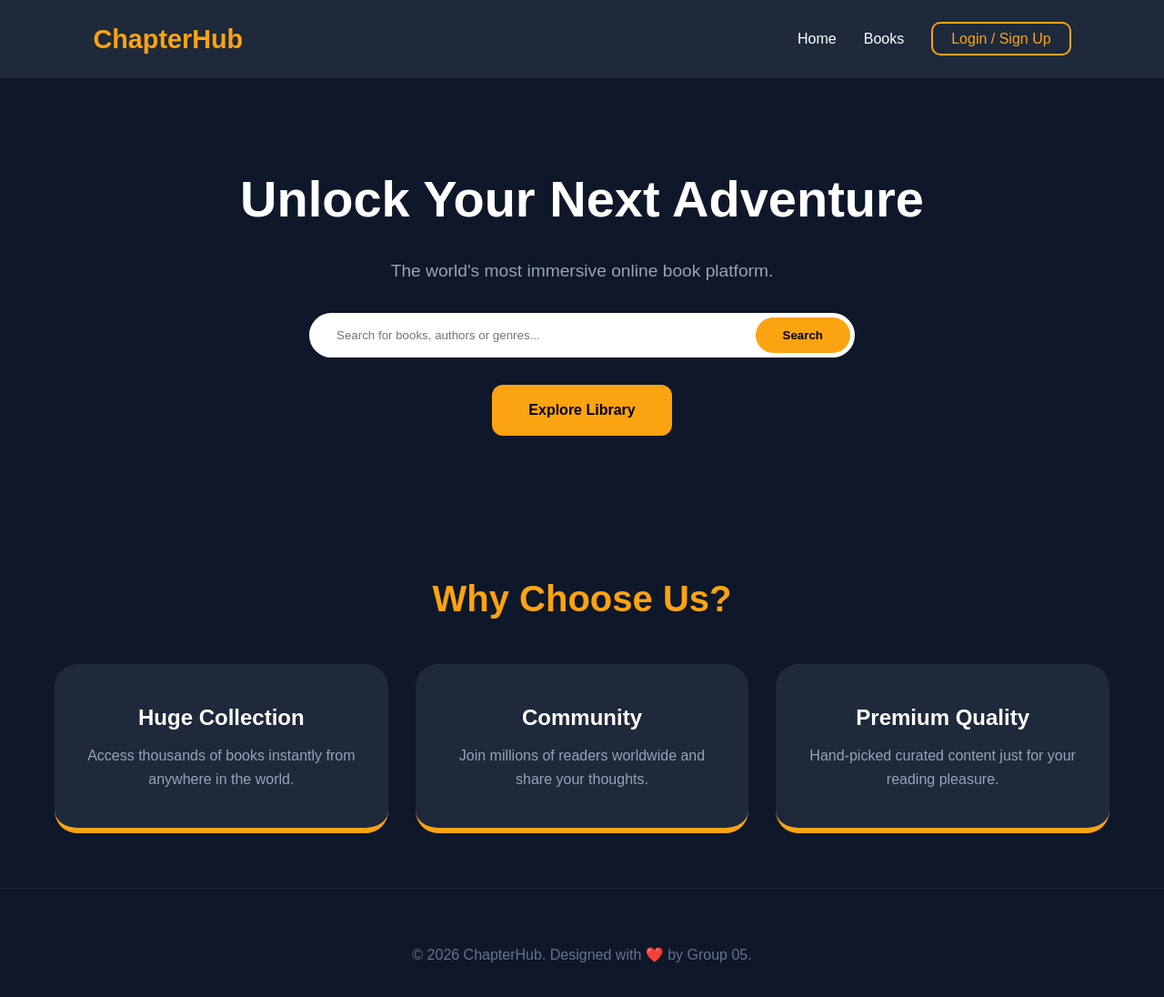
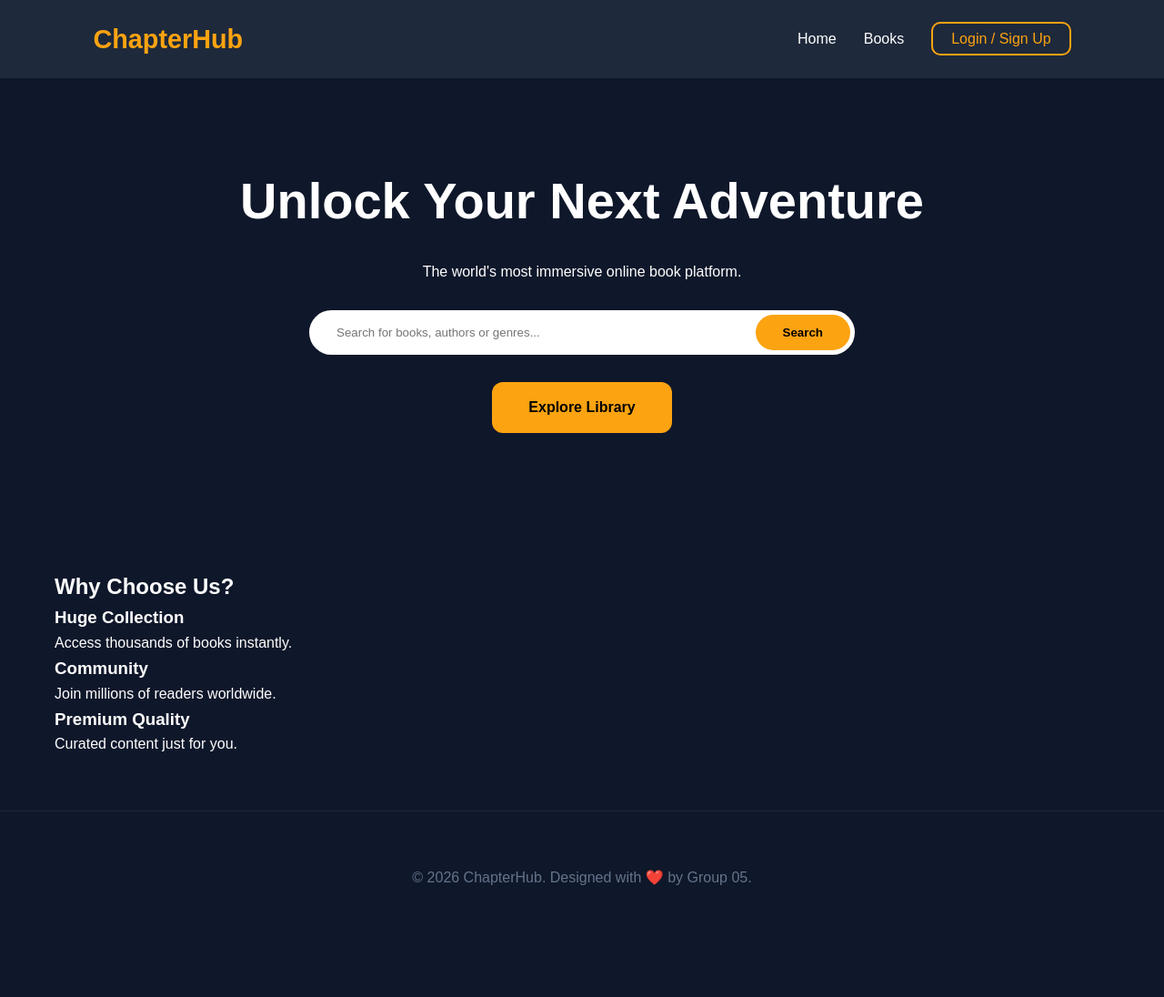
Before and after one commit to kavindyashashini39/chapter-hub, a website: page src/index.html in a window 1280 px wide. Shown: the whole page at 91% size. After the commit the page ends 1038 px from the top, so only its background shows below. Drawn offline with Linux system fonts and the light colour scheme; files that its build step writes are made by us from their sources.

Commit message:
Update index.html

```diff
--- a/src/index.html
+++ b/src/index.html
@@ -4,7 +4,8 @@
     <meta charset="UTF-8">
     <meta name="viewport" content="width=device-width, initial-scale=1.0">
     <title>ChapterHub - Home</title>
-    <link rel="stylesheet" href="css/main.css">
+    <link rel="stylesheet" href="styles/main.css">
+    <link rel="stylesheet" href="https://cdnjs.cloudflare.com/ajax/libs/font-awesome/6.0.0/css/all.min.css">
 </head>
 <body>
     <nav>
@@ -18,34 +19,47 @@
 
     <header class="hero-section">
         <h1>Unlock Your Next Adventure</h1>
-        <p style="color: #94a3b8; font-size: 1.2rem;">The world's most immersive online book platform.</p>
+        <p>The world's most immersive online book platform.</p>
+
         <div class="search-box-container">
-            <input type="text" placeholder="Search for books, authors or genres...">
-            <button>Search</button>
+            <input type="text" id="home-search" placeholder="Search for books, authors or genres...">
+            <button type="button" onclick="goToBooks()">Search</button>
         </div>
+
         <a href="books.html" class="explore-btn">Explore Library</a>
     </header>
 
-    <section class="container">
-        <h2 style="text-align: center; font-size: 2.5rem; color: #fca311;">Why Choose Us?</h2>
-        <div class="grid">
-            <div class="card">
+    <div class="container">
+        <h2 class="section-title">Why Choose Us?</h2>
+        <div class="features-grid">
+            <div class="feature-card">
                 <h3>Huge Collection</h3>
-                <p style="color: #94a3b8;">Access thousands of books instantly from anywhere in the world.</p>
+                <p>Access thousands of books instantly.</p>
             </div>
-            <div class="card">
+            <div class="feature-card">
                 <h3>Community</h3>
-                <p style="color: #94a3b8;">Join millions of readers worldwide and share your thoughts.</p>
+                <p>Join millions of readers worldwide.</p>
             </div>
-            <div class="card">
+            <div class="feature-card">
                 <h3>Premium Quality</h3>
-                <p style="color: #94a3b8;">Hand-picked curated content just for your reading pleasure.</p>
+                <p>Curated content just for you.</p>
             </div>
         </div>
-    </section>
+    </div>
 
     <footer>
         <p>&copy; 2026 ChapterHub. Designed with ❤️ by Group 05.</p>
     </footer>
+
+    <script>
+        function goToBooks() {
+            const val = document.getElementById('home-search').value.trim();
+            if(val) {
+                window.location.href = `books.html?search=${encodeURIComponent(val)}`;
+            } else {
+                window.location.href = `books.html`;
+            }
+        }
+    </script>
 </body>
 </html>
```
